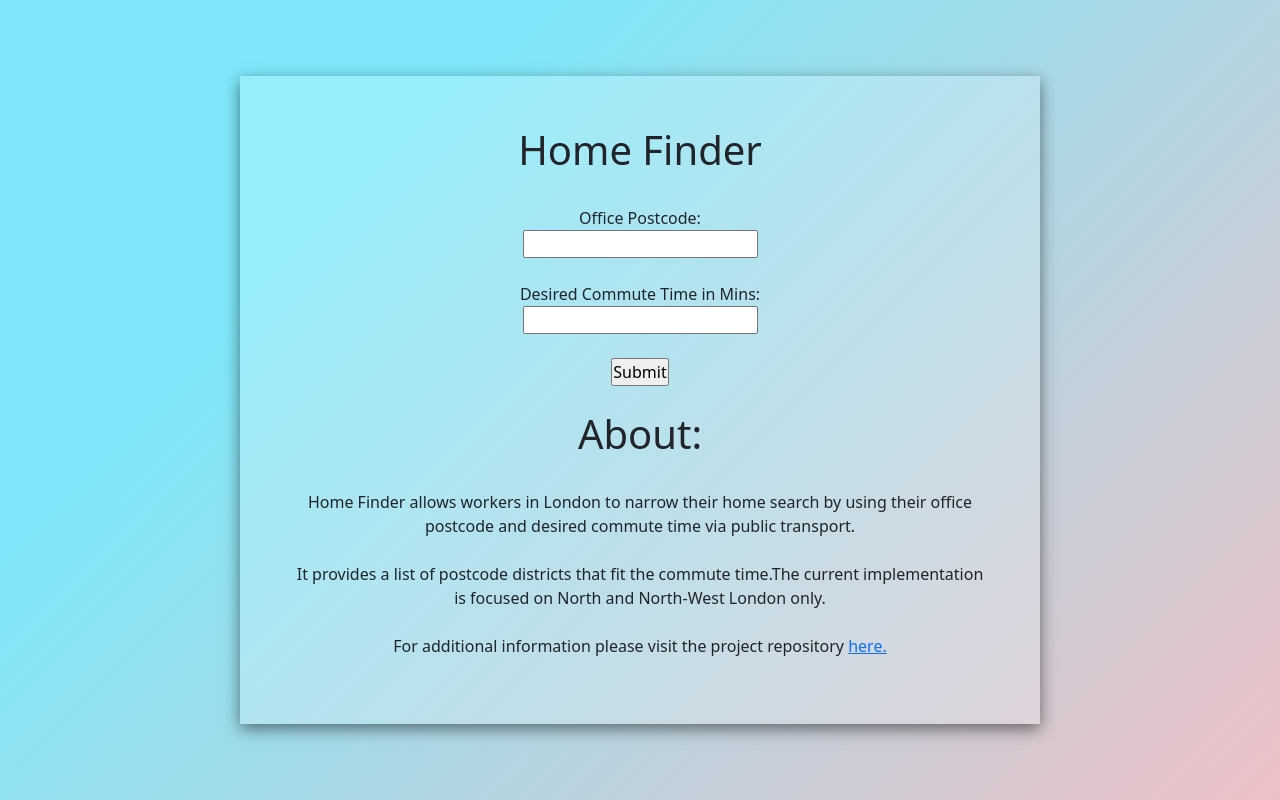
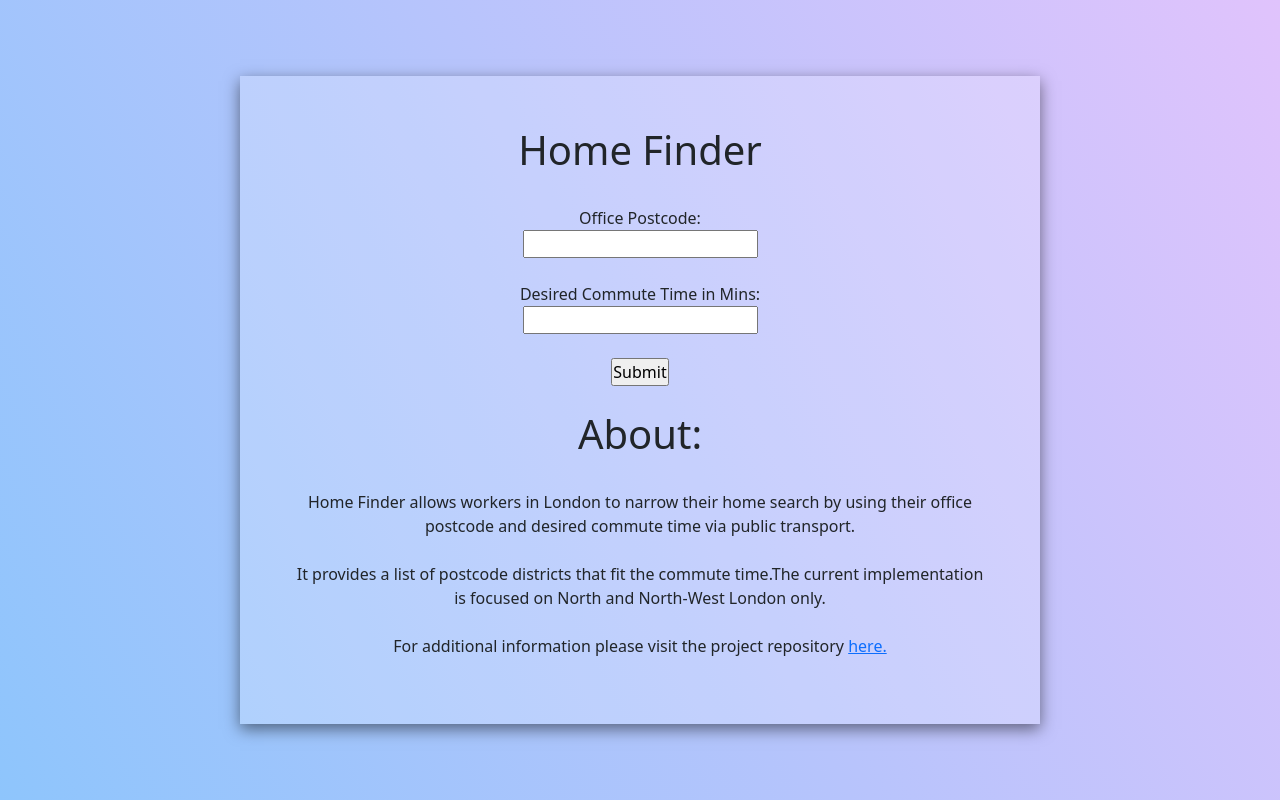
Before and after one commit to 0xfarhaan/homefinder, a Flask app: page / in a window 1280 px wide. Run offline with Flask 2, Linux system fonts and the light colour scheme.

Commit message:
Update background style

```diff
--- a/app/static/styles/style.css
+++ b/app/static/styles/style.css
@@ -7,8 +7,8 @@
 section {
   width: 100%;
   height: 100vh;
-  background-color: #eec0c6;
-  background-image: linear-gradient(315deg, #eec0c6 0%, #7ee8fa 74%);
+  background-color: #8EC5FC;
+  background-image: linear-gradient(62deg, #8EC5FC 0%, #E0C3FC 100%);
   align-items: center;
   align-content: center;
   display: flex;
```
